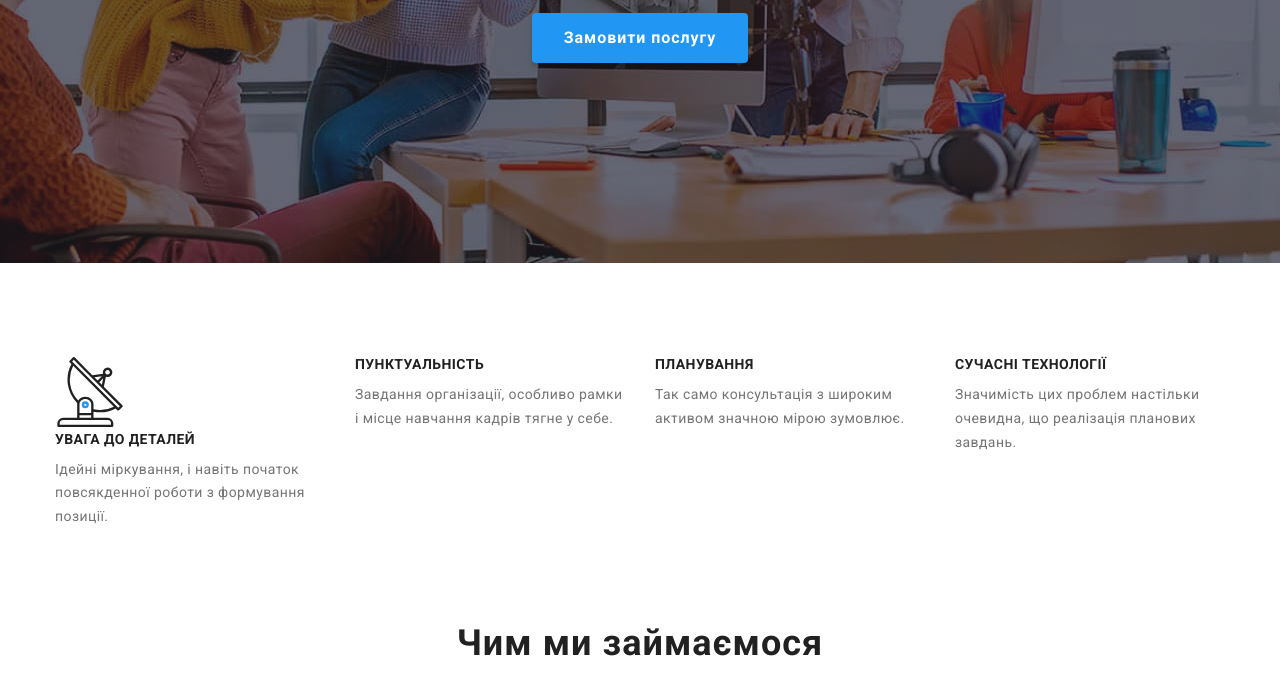
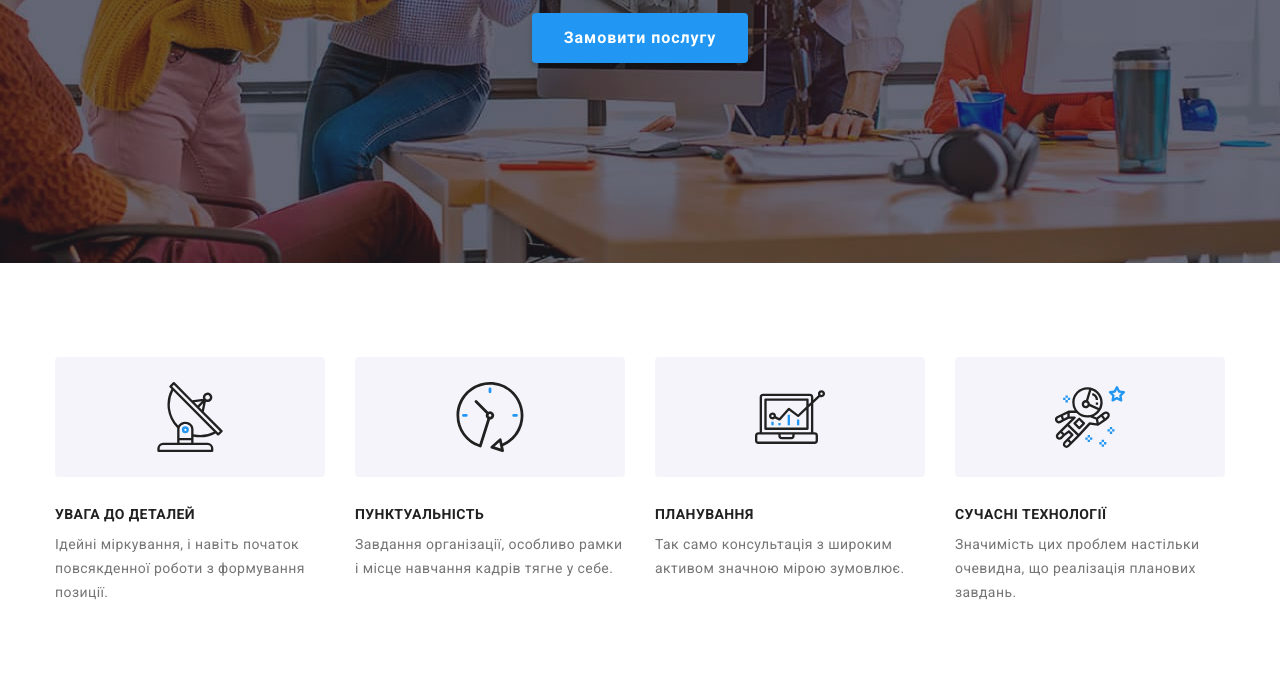
Before and after one commit to marinamelnik1105/goit-markup-hw-04, a plain HTML site: page index.html in a window 1280 px wide. Shown: the part 418-1097 px from the top of the page. Drawn offline with nearby package versions, Linux system fonts and the light colour scheme.

Commit message:
hgyyuity

```diff
--- a/css/styles.css
+++ b/css/styles.css
@@ -214,10 +214,21 @@ body {
 }
 
 /* ADVANTAGES */
-.icon-advantages{
+.fon-icon-advantage{
+    padding-top: 25px;
+    padding-bottom: 25px;
+    padding-right: 100px;
+    padding-left: 100px;
+    width: 270px;
+    height: 120px;
+    background: #F5F4FA;
+    border-radius: 4px;
+    margin-bottom: 30px;
+}
+.icon-advantage{
 
-    /* background-position: center;
-    background-repeat:no-repeat; */
+
+
 }
 .section {
     padding-top: 94px;
--- a/index.html
+++ b/index.html
@@ -64,9 +64,11 @@
         <h2 class="visually-hidden">Наші особливості</h2>
         <ul class="advantages-list">
           <li class="advantage-item">
-            <svg class="icon-advantages" width="70" height="70">
-              <use href="./images/sprite.svg#icon-antenna"></use>
-            </svg>
+            <div class="fon-icon-advantage">
+              <svg class="icon-advantage" width="70" height="70">
+                <use href="./images/sprite.svg#icon-antenna"></use>
+              </svg>
+            </div>
             <h3 class="advantage-title">Увага до деталей</h3>
             <p class="advantage-text">
               Ідейні міркування, і навіть початок повсякденної роботи з
@@ -74,6 +76,11 @@
             </p>
           </li>
           <li class="advantage-item">
+            <div class="fon-icon-advantage">
+              <svg class="icon-advantage" width="70" height="70">
+                <use href="./images/sprite.svg#icon-clock"></use>
+              </svg>
+            </div>
             <h3 class="advantage-title">Пунктуальність</h3>
             <p class="advantage-text">
               Завдання організації, особливо рамки і місце навчання кадрів
@@ -81,12 +88,23 @@
             </p>
           </li>
           <li class="advantage-item">
+            <div class="fon-icon-advantage">
+              <svg class="icon-advantage" width="70" height="70">
+                <use href="./images/sprite.svg#icon-diagram"></use>
+              </svg>
+            </div>
+
             <h3 class="advantage-title">Планування</h3>
             <p class="advantage-text">
               Так само консультація з широким активом значною мірою зумовлює.
             </p>
           </li>
           <li class="advantage-item">
+            <div class="fon-icon-advantage">
+              <svg class="icon-advantage" width="70" height="70">
+                <use href="./images/sprite.svg#icon-astronaut"></use>
+              </svg>
+            </div>
             <h3 class="advantage-title">Сучасні технології</h3>
             <p class="advantage-text">
               Значимість цих проблем настільки очевидна, що реалізація
```
